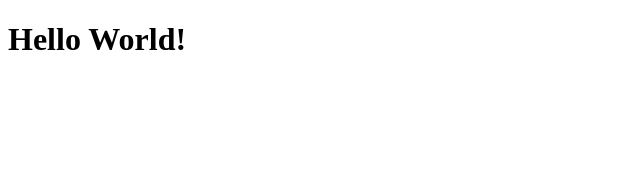
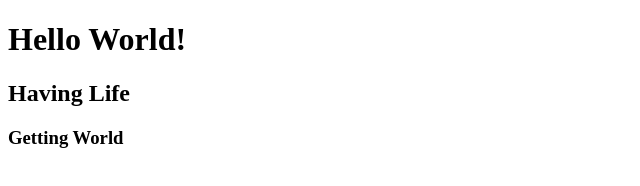
Before and after one commit to Shoaib-Qadeer/github-jenkins, a plain HTML site: page index.html in a window 1280 px wide. Shown: the whole page, without its empty margins (0-640 px from the left). Drawn offline with Linux system fonts and the light colour scheme.

Commit message:
Added two new headings

```diff
--- a/index.html
+++ b/index.html
@@ -8,5 +8,9 @@
   </head>
   <body>
     <h1>Hello World!</h1>
+    <h2>
+      Having Life
+      <h3>Getting World</h3>
+    </h2>
   </body>
 </html>
```
